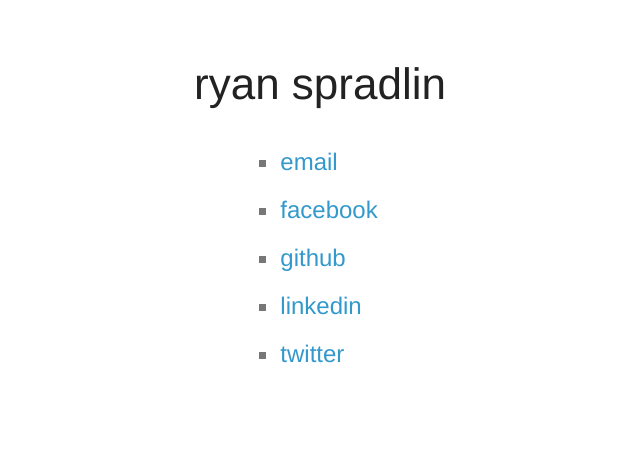
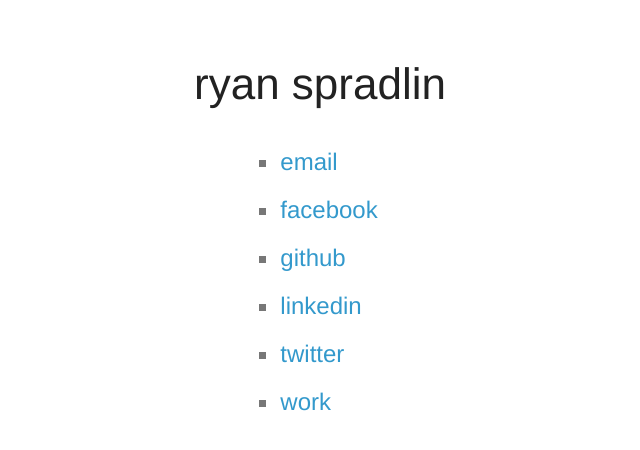
Before and after one commit to ryanspradlin/ryanspradlin.github.io, a plain HTML site: page index.html in a window 1280 px wide. Shown: the whole page, without its empty margins (320-960 px from the left). Drawn offline with Linux system fonts and the light colour scheme.

Commit message:
Add Ranger work link

```diff
--- a/index.html
+++ b/index.html
@@ -72,6 +72,7 @@
         <li><a href="https://github.com/ryanspradlin">GitHub</a></li>
         <li><a href="https://linkedin.com/in/ryanspradlin">LinkedIn</a></li>
         <li><a href="https://twitter.com/rryyan">Twitter</a></li>
+        <li><a href="https://rangerinsurance.com">Work</a></li>
       </ul>
     </div>
   </body>
```
